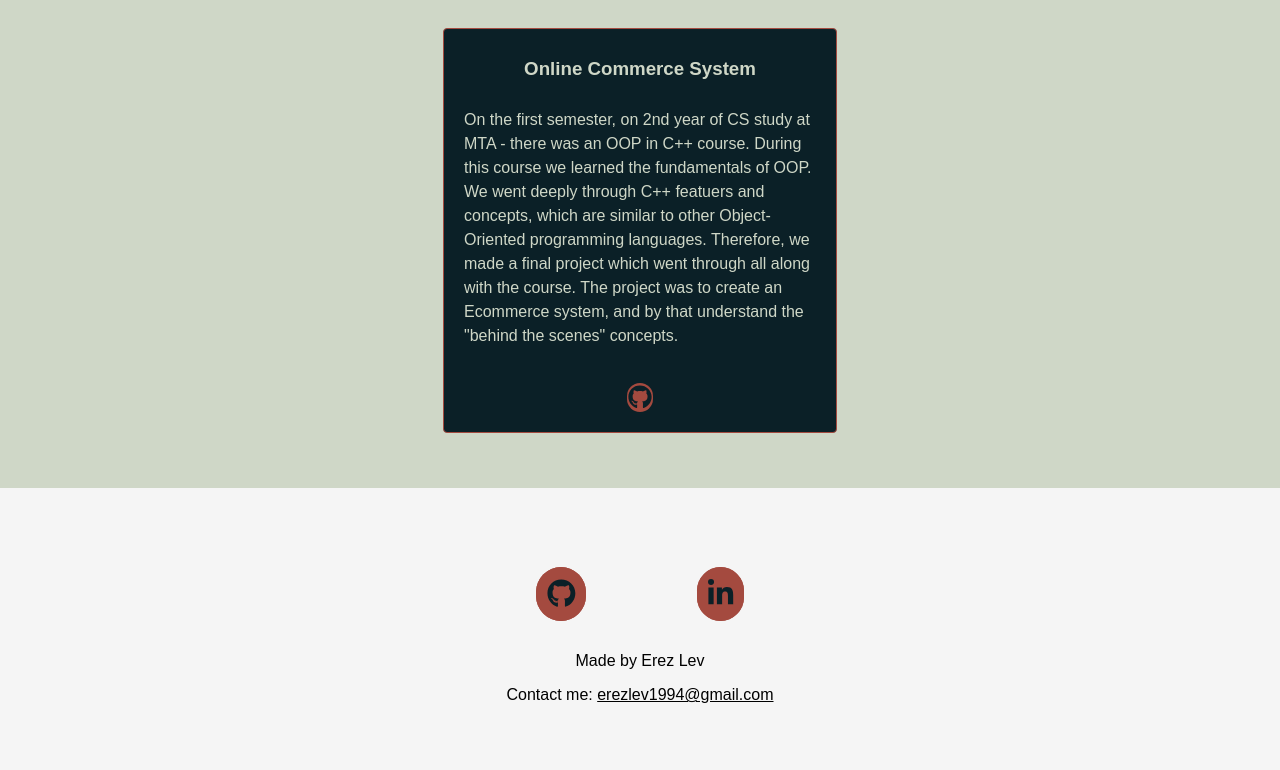
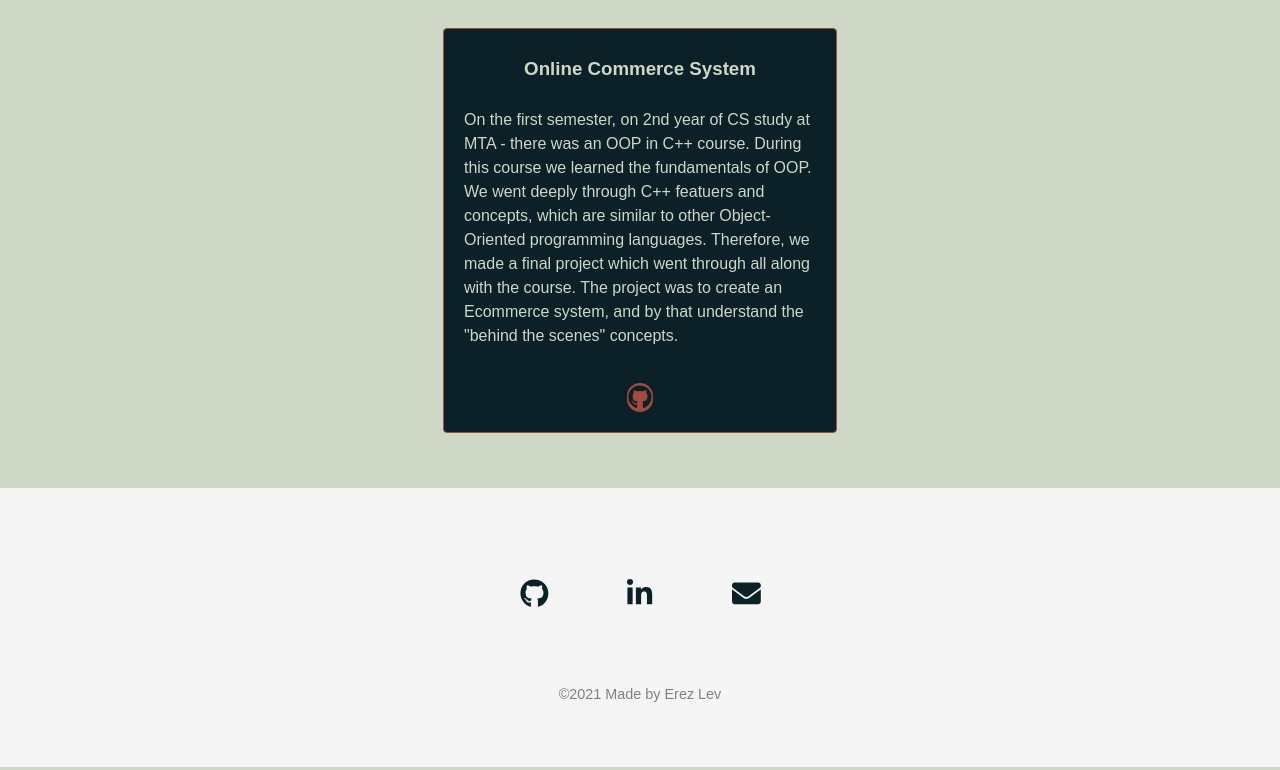
Before and after one commit to erez-lev/erez-portfolio, a React (Create React App) app: page / in a window 1280 px wide. Shown: the part 2738-3508 px from the top of the page. Built offline with nearby package versions, Linux system fonts and the light colour scheme; a web font is replaced by a local one.

Commit message:
Fixed footer
Added copyright symbol and changed email address to icon

```diff
--- a/src/components/Footer.css
+++ b/src/components/Footer.css
@@ -47,10 +47,7 @@ footer a {
     margin: auto 0;
     padding: 10px;
     color: #0b2027;
-    background-color: #a44a3f;
     font-size: 1.5em;
-    border-radius: 500px;
-    border: 1px solid #a44a3f;
 }
 
 @media only screen and (min-width: 320px) and (max-width: 600px) {
--- a/src/components/Footer.js
+++ b/src/components/Footer.js
@@ -1,8 +1,9 @@
 import React from 'react';
 import { FontAwesomeIcon } from '@fortawesome/react-fontawesome';
-import { faGithub } from '@fortawesome/free-brands-svg-icons';
+import { faGithub, faMailchimp } from '@fortawesome/free-brands-svg-icons';
 import { faLinkedinIn } from '@fortawesome/free-brands-svg-icons';
 import './Footer.css'
+import { faEnvelope, faMailBulk } from '@fortawesome/free-solid-svg-icons';
 
 const Footer = () => {
     const email = "erezlev1994@gmail.com";
@@ -12,10 +13,10 @@ const Footer = () => {
                 <ul className="side-nav">
                     <li><a href="https://github.com/erezlev13"><FontAwesomeIcon icon={faGithub} /></a></li>
                     <li><a href="https://www.linkedin.com/in/erez-lev/"><FontAwesomeIcon icon={faLinkedinIn} /></a></li>
+                    <li><a href={`mailto: + ${email}`}><FontAwesomeIcon icon={faEnvelope} /></a></li>
                 </ul>
             </nav>
-            <p>Made by Erez Lev</p>
-            <p>Contact me:  <a href={`mailto: + ${email}`}>erezlev1994@gmail.com</a></p>
+            <p style={{color: "gray", fontSize: "0.9em", marginTop: "50px"}}>©2021 Made by Erez Lev</p>
         </footer>
     );
 }
```
